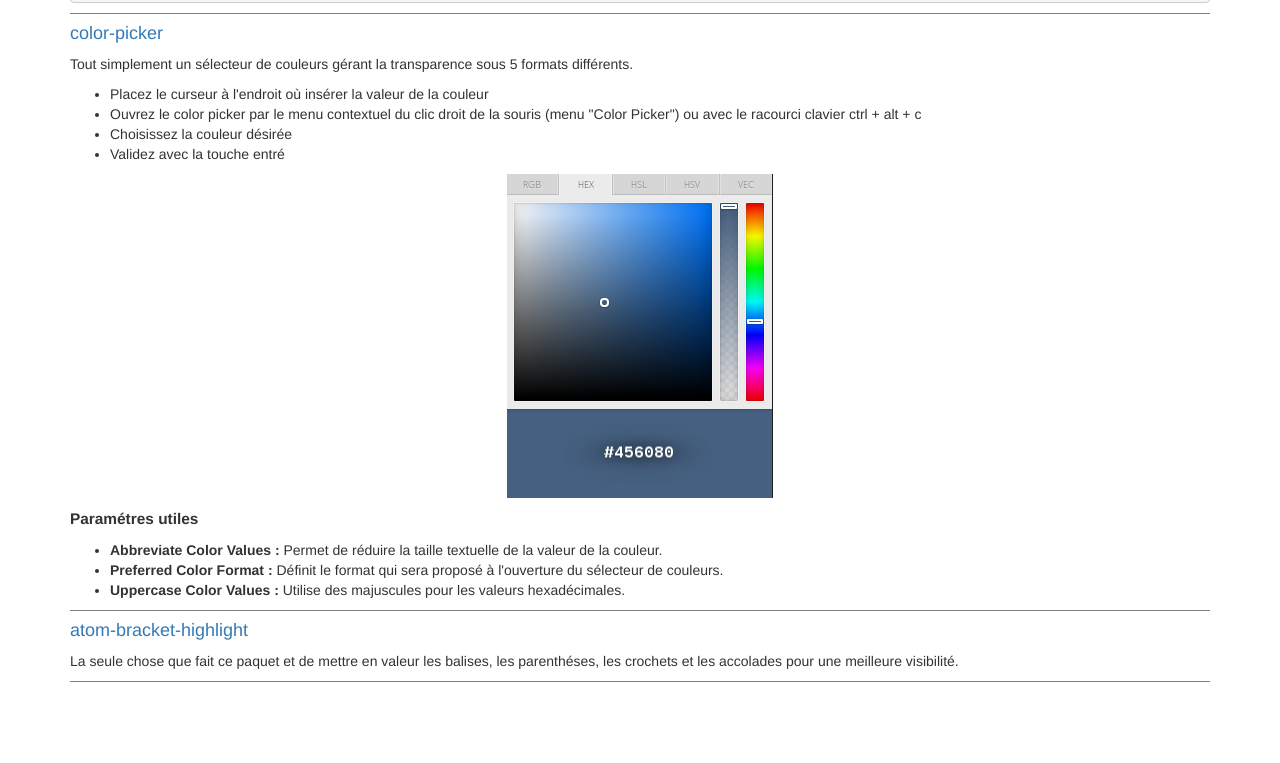
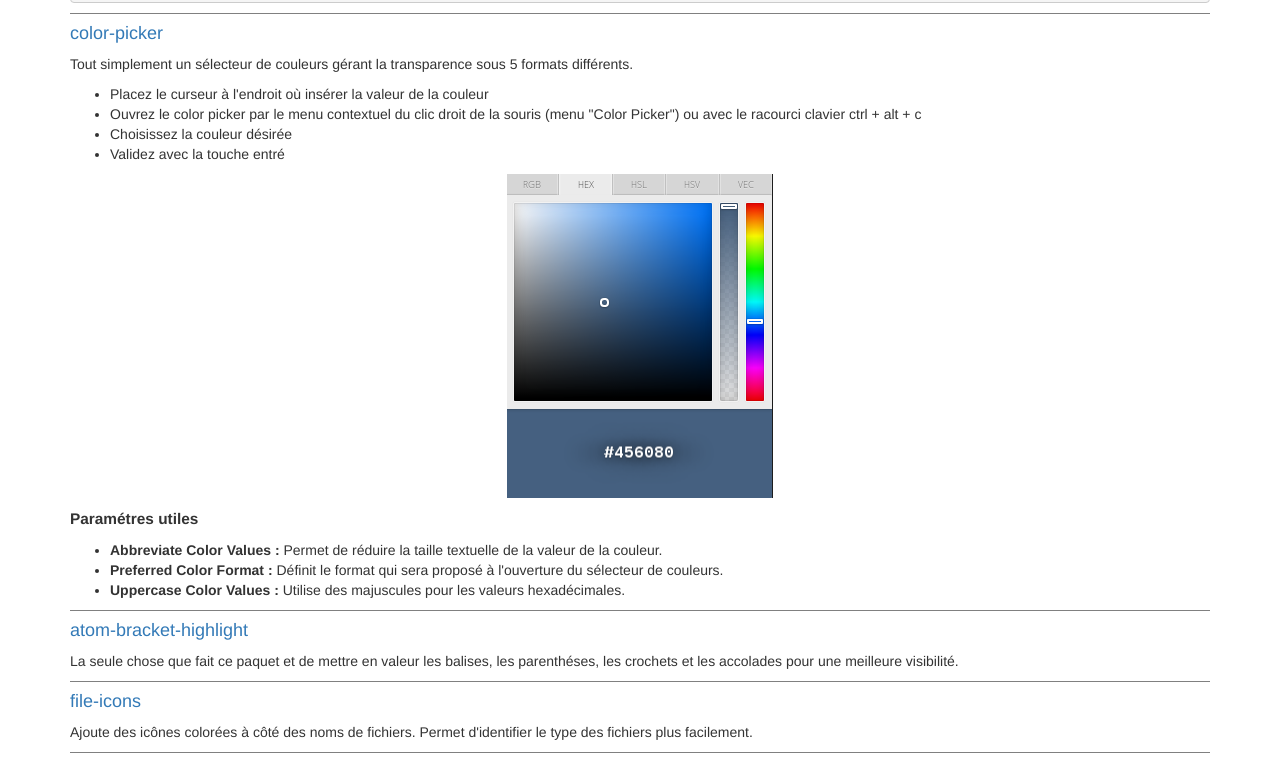
Before and after one commit to Vinarnt/pimp-my-atom, a plain HTML site: page index.html in a window 1280 px wide. Shown: the part 3267-4030 px from the top of the page. Before the commit the page ends 3959 px from the top, so only its background shows below. Drawn offline with Linux system fonts and the light colour scheme.

Commit message:
Add file-icons package

```diff
--- a/index.html
+++ b/index.html
@@ -183,6 +183,13 @@
         <p>La seule chose que fait ce paquet et de mettre en valeur les balises, les parenthéses, les crochets et les accolades pour une meilleure visibilité.</p>
 
         <div class="separator"></div>
+
+        <h4><a href="https://atom.io/packages/file-icons">file-icons</a></h4>
+        <p>
+          Ajoute des icônes colorées à côté des noms de fichiers. Permet d'identifier le type des fichiers plus facilement.
+        </p>
+
+        <div class="separator"></div>
     </div>
   </body>
 
```
